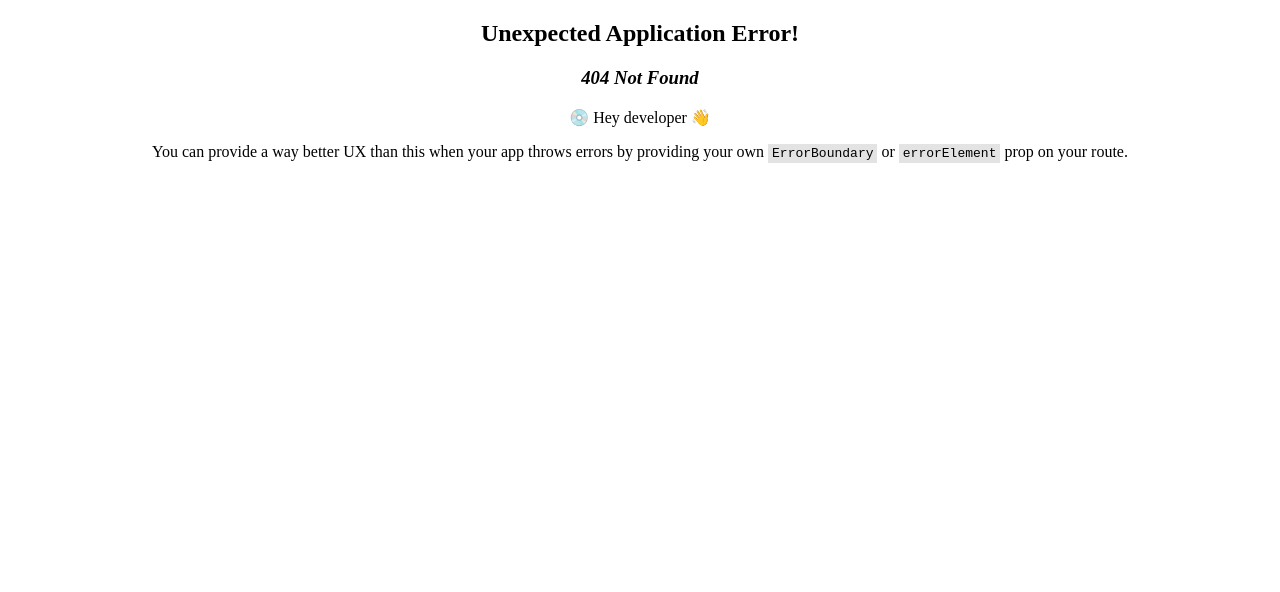
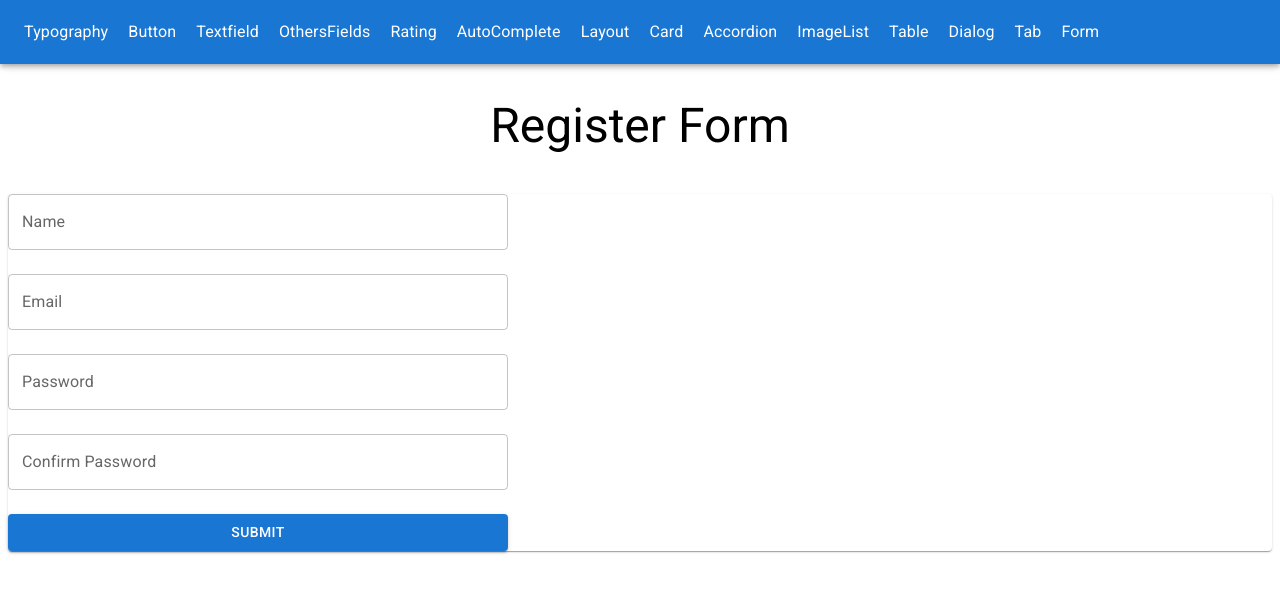
Before and after one commit to Bayshakhe/material-ui-practice, a React (Vite) app: page /form in a window 1280 px wide. Before the commit this address had no page. Shown: the top 592 px of the page. Built offline with nearby package versions, Linux system fonts and the light colour scheme.

Commit message:
added simple form with validation

```diff
--- a/package.json
+++ b/package.json
@@ -13,6 +13,7 @@
     "@emotion/react": "^11.11.1",
     "@emotion/styled": "^11.11.0",
     "@fontsource/roboto": "^5.0.8",
+    "@hookform/resolvers": "^3.3.1",
     "@mui/icons-material": "^5.14.8",
     "@mui/lab": "^5.0.0-alpha.144",
     "@mui/material": "^5.14.9",
@@ -20,8 +21,10 @@
     "match-sorter": "^6.3.1",
     "react": "^18.2.0",
     "react-dom": "^18.2.0",
+    "react-hook-form": "^7.46.1",
     "react-router-dom": "^6.15.0",
-    "sort-by": "^1.2.0"
+    "sort-by": "^1.2.0",
+    "yup": "^1.2.0"
   },
   "devDependencies": {
     "@types/react": "^18.2.15",
--- a/src/Components/Navbar.jsx
+++ b/src/Components/Navbar.jsx
@@ -15,6 +15,7 @@ const Navbar = () => {
     { path: "/table", name: "Table" },
     { path: "/dialog", name: "Dialog" },
     { path: "/tab", name: "Tab" },
+    { path: "/form", name: "Form" },
   ];
   return (
     <Box mb={8}>
--- /dev/null
+++ b/src/Pages/FormPage.jsx
@@ -0,0 +1,147 @@
+import {
+  Box,
+  Button,
+  Paper,
+  Stack,
+  TextField,
+  Typography,
+} from "@mui/material";
+import { Controller, useForm } from "react-hook-form";
+import { yupResolver } from "@hookform/resolvers/yup";
+import * as yup from "yup";
+
+const schema = yup.object({
+    name: yup.string().required("This field is required"),
+    email: yup.string().email("Please enter a valid Email").required("This field is required"),
+    password: yup.string().min(4, "Minimum length 4").max(8, "Maximum length 8").required("This field is required"),
+    confirmPassword: yup.string().min(4, "Minimum length 4").max(8, "Maximum length 8").required("This field is required").oneOf([yup.ref("password")], "Confirm password does not matched"),
+});
+
+const FormPage = () => {
+  const {
+    register,
+    handleSubmit,
+    control,
+    formState: { errors },
+  } = useForm({
+    resolver: yupResolver(schema),
+  });
+
+  const handleform = (data) => {
+    console.log(data);
+  };
+  return (
+    <Box>
+      <Typography variant="h3" mb={5} mt={2}>
+        Register Form
+      </Typography>
+      <Paper>
+        <form onSubmit={handleSubmit(handleform)} action="">
+          <Stack
+            direction="column"
+            spacing={3}
+            width={500}
+            justifyContent={"center"}
+          >
+            <Stack>
+              <Controller
+                name="name"
+                control={control}
+                render={(field) => (
+                  <TextField
+                    {...register("name")}
+                    {...field}
+                    label="Name"
+                  />
+                )}
+              />
+              {errors.name && (
+                <Typography
+                  variant="body2"
+                  color="error"
+                  align="left"
+                >
+                  {errors.name.message}
+                </Typography>
+              )}
+            </Stack>
+            <Stack>
+              <Controller
+                name="email"
+                control={control}
+                render={(field) => (
+                  <TextField
+                    {...register("email")}
+                    {...field}
+                    label="Email"
+                  />
+                )}
+              />
+              {errors.email && (
+                <Typography
+                  variant="body2"
+                  color="error"
+                  align="left"
+                >
+                  {errors.email.message}
+                </Typography>
+              )}
+            </Stack>
+            <Stack>
+              <Controller
+                name="password"
+                control={control}
+                render={(field) => (
+                  <TextField
+                    {...register("password")}
+                    {...field}
+                    label="Password"
+                    type="password"
+                  />
+                )}
+              />
+              {errors.password && (
+                <Typography
+                  variant="body2"
+                  color="error"
+                  align="left"
+                >
+                  {errors.password.message}
+                </Typography>
+              )}
+            </Stack>
+            <Stack>
+              <Controller
+                name="confirmPassword"
+                control={control}
+                render={(field) => (
+                  <TextField
+                    {...register("confirmPassword")}
+                    {...field}
+                    type="password"
+                    label="Confirm Password"
+                  />
+                )}
+              />
+              {errors.confirmPassword && (
+                <Typography
+                  variant="body2"
+                  color="error"
+                  align="left"
+                >
+                  {errors.confirmPassword.message}
+                </Typography>
+              )}
+            </Stack>
+
+            <Button type="submit" variant="contained" sx={{ width: "auto" }}>
+              Submit
+            </Button>
+          </Stack>
+        </form>
+      </Paper>
+    </Box>
+  );
+};
+
+export default FormPage;
--- a/src/main.jsx
+++ b/src/main.jsx
@@ -20,6 +20,7 @@ import ImageListPage from "./Pages/ImageListPage.jsx";
 import TablePage from "./Pages/TablePage.jsx";
 import DialogPage from "./Pages/DialogPage.jsx";
 import TabPage from "./Pages/TabPage.jsx";
+import FormPage from "./Pages/FormPage.jsx";
 
 const router = createBrowserRouter([
   {
@@ -78,6 +79,10 @@ const router = createBrowserRouter([
         path: "/tab",
         element: <TabPage></TabPage>,
       },
+      {
+        path: "/form",
+        element: <FormPage></FormPage>,
+      },
     ],
   },
 ]);
```
Also changed, not shown: 1 other file (tests, documents, lock files or other folders).
